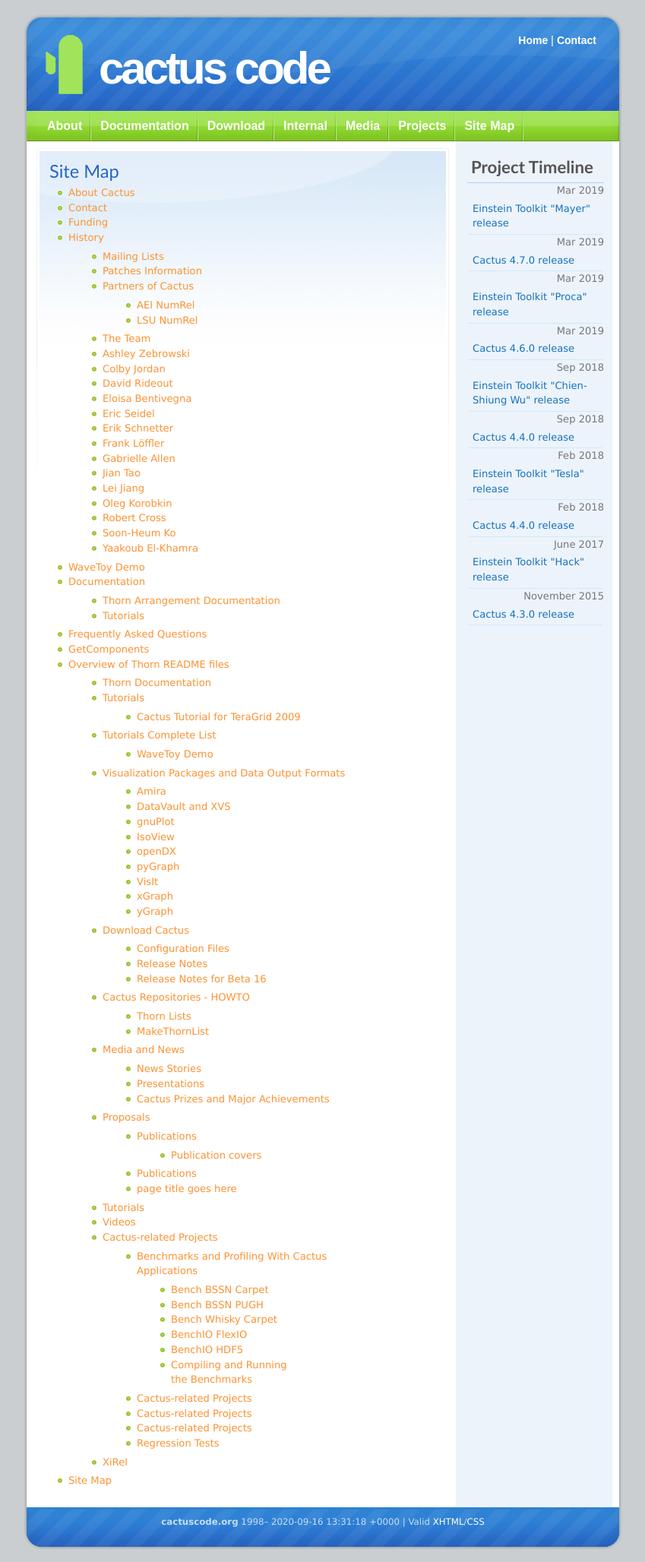
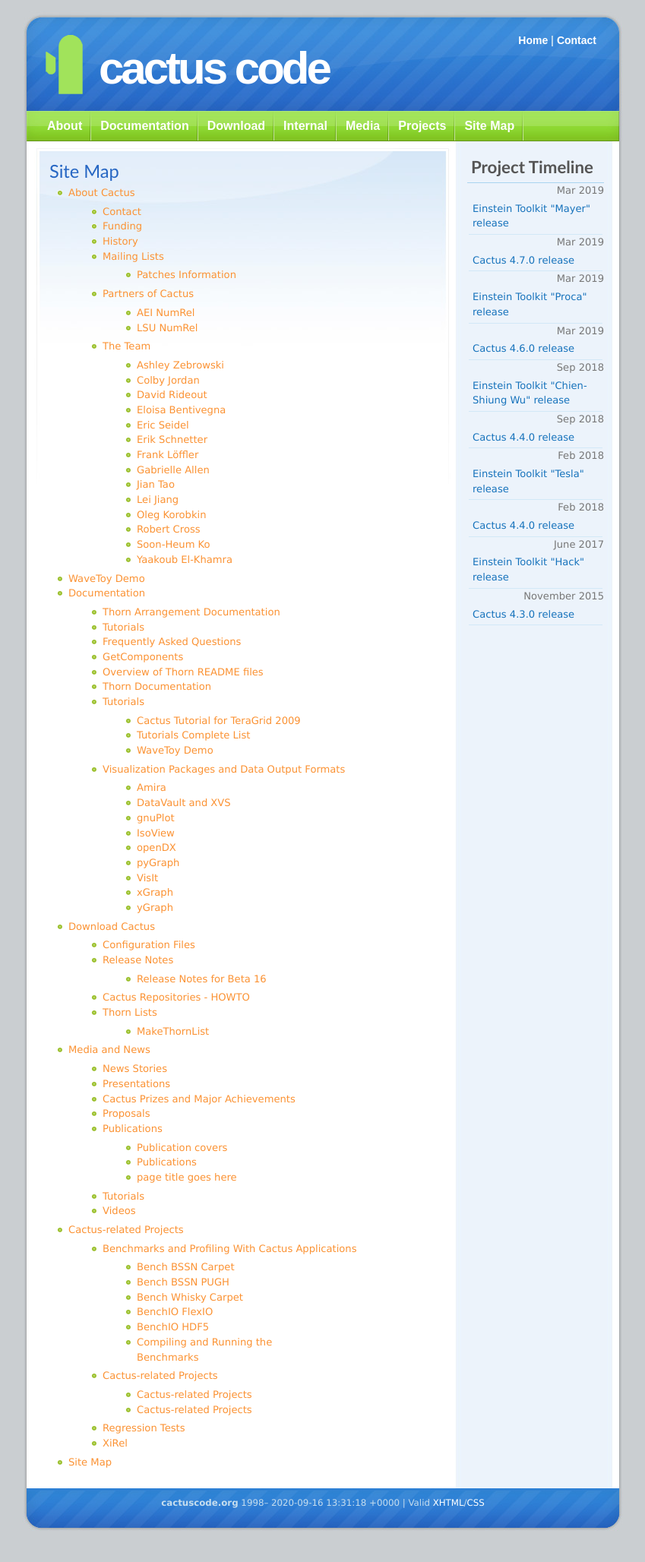
Before and after one commit to EinsteinToolkit/www.cactuscode.org, a Jekyll site: the page built from sitemap.html, in a window 1280 px wide. Shown: the whole page at 76% size, without its empty margins (215-1064 px from the left). Built offline with Jekyll 4.4.1, drawn with Linux system fonts in a browser that asks for light colours; after the commit the page ends 2031 px from its top, so only the background shows below that.

Commit message:
sitemap: fix / improve nesting level handling

```diff
--- a/sitemap.html
+++ b/sitemap.html
@@ -8,8 +8,12 @@ title: Site Map
 {% assign sorted_pages = site.pages | sort_natural: "url" %}
 {% for page in sorted_pages %}
 {% unless page.sitemap_exclude %}
-{% assign depth = page.url | append: 'index.html' | split: '/' | size | minus: 1 %}
-{% if depth > olddepth %} <ul> {% elsif depth < olddepth %} </ul> {% endif %}
+{% assign depth = page.url | split: '/' | size | minus: 1%}
+{% if depth > olddepth %}
+{% for i in (olddepth .. depth) offset: 1 %} <ul> {% endfor %}
+{% elsif depth < olddepth %}
+{% for i in (depth .. olddepth) offset: 1 %} </ul> {% endfor %}
+{% endif %}
 <li><a href="{{base}}{{page.url}}">{{page.title}}</a></li>
 {% assign olddepth = depth %}
 {% endunless %} {% endfor %}
```
